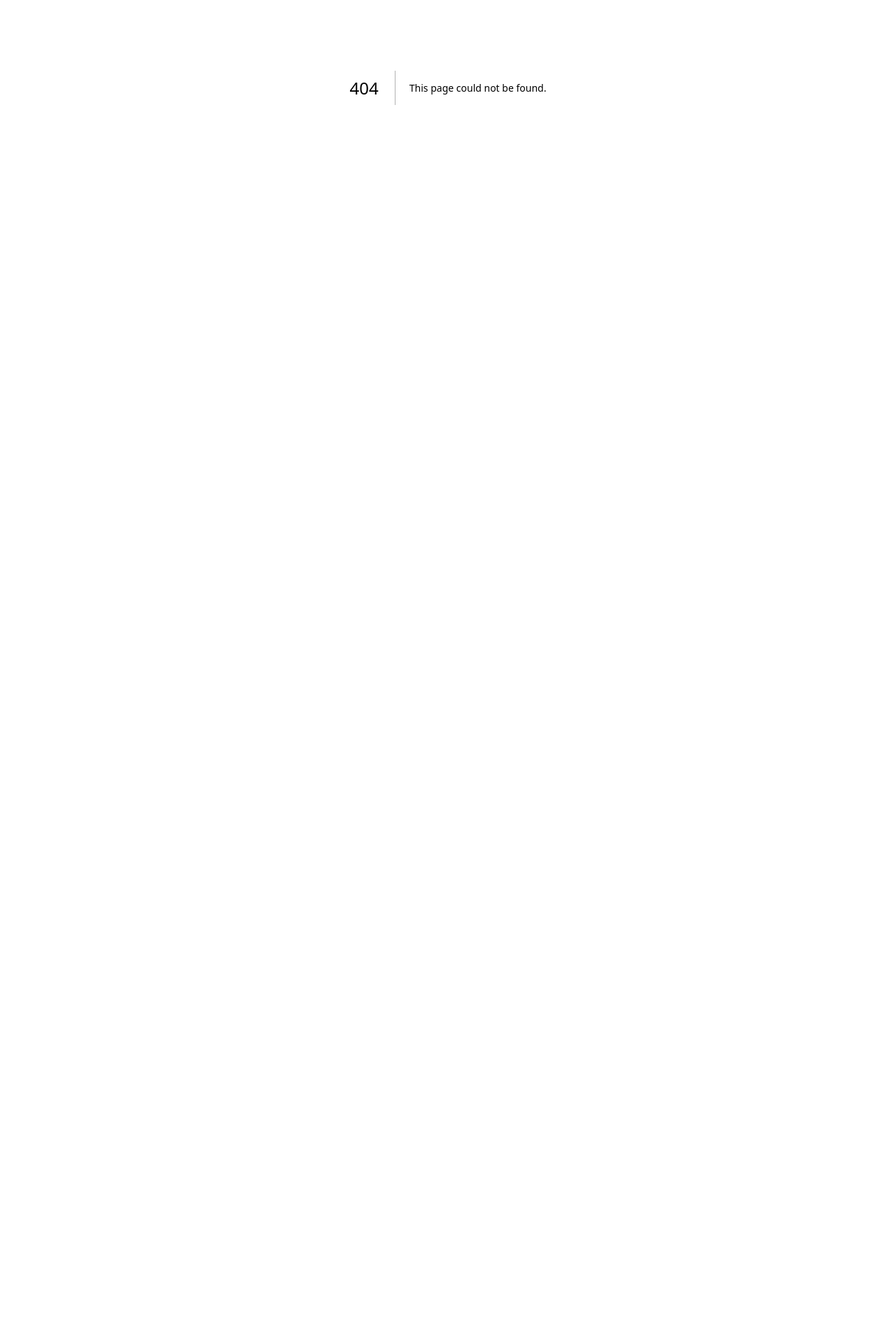
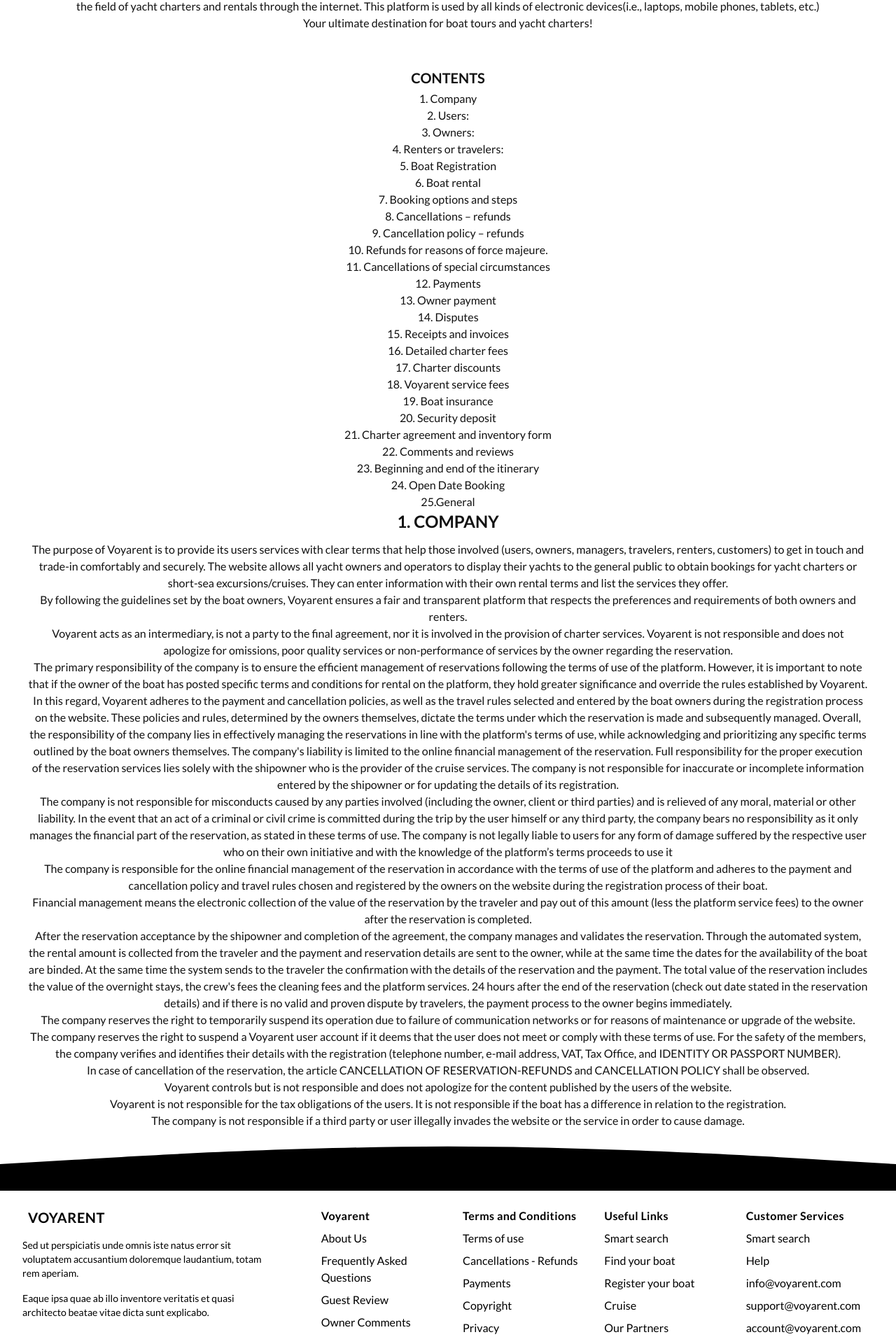
Before and after one commit to samyak269/Voyarent_editssss, a Next.js app in the folder tripfinder-envato-release/packages/boat/: page /termsandcondition in a window 1280 px wide. Before the commit this address had no page. Shown: the part 275-2195 px from the top of the page at 70% size. Before the commit the page ends 800 px from the top, so only its background shows below. Built offline with nearby package versions, Linux system fonts and the light colour scheme.

Commit message:
term of use

```diff
--- /dev/null
+++ b/tripfinder-envato-release/packages/boat/src/app/(share-layout)/termsandcondition/page.tsx
@@ -0,0 +1,9 @@
+import Termsofuse from "@/components/termsofuse/termofuse";
+
+export default function page() {
+    return (
+      <div>
+        <Termsofuse/>
+      </div>
+    );
+  }
--- a/tripfinder-envato-release/packages/boat/src/components/footer/footer.tsx
+++ b/tripfinder-envato-release/packages/boat/src/components/footer/footer.tsx
@@ -26,7 +26,7 @@
 const termsandcondition = [
   {
     label: 'Terms of use',
-    path: Routes.public.AboutUs,
+    path: Routes.public.termsandcondition,
   },
   {
     label: 'Cancellations - Refunds',
@@ -65,6 +65,25 @@
   {
     label: 'Our Partners',
     path: Routes.public.Comment,
+  }
+];
+const CustomerServices = [
+  {
+    label: 'Smart search',
+    path: Routes.public.AboutUs,
+  },
+  {
+    label: 'Help',
+    path: Routes.public.faq,
+  },
+  {
+    label: 'info@voyarent.com',
+  },
+  {
+    label: 'support@voyarent.com',
+  },
+  {
+    label: 'account@voyarent.com',
   }
 ];
 
@@ -188,7 +207,7 @@
                    Customer Services
              </p>
                  <ul className="mt-2 space-y-2">
-                 {menuItems.map((item) => (
+                 {CustomerServices.map((item) => (
                   <li
                     key={item.label}
                     className=""
--- /dev/null
+++ b/tripfinder-envato-release/packages/boat/src/components/termsofuse/termofuse.tsx
@@ -0,0 +1,125 @@
+'use client';
+
+import Text from '@/components/ui/typography/text';
+
+export default function Termsofuse() {
+    return (
+      <div className="container-fluid w-full !max-w-[1248px] pt-12 lg:pt-20 2xl:pb-8 3xl:px-0 3xl:pt-24">
+        <div className="text-center">
+        <Text tag="h2" className="text-xl md:!text-2xl xl:!text-3xl">
+        TERMS OF USE OF THE WEBSITE AND SERVICES
+        </Text>
+        <br></br>
+        <Text tag="h2" className="text-xl md:!text-2xl xl:!text-1xl">
+           </Text>
+          <Text className="mt-2 text-sm lg:mt-3">
+          The company with the distinctive title VOYARENT LIMITED, hereinafter referred to as Voyarent or company, based in the United Kingdom at 178, Seven Sisters Road, LONDON, N7 UNITED KINGDOM registered in the Companies House, with registration number 13254231  created Voyarent.com, that is  a website-platform that is active in the field of yacht charters and rentals through the internet. This platform is used by all kinds of electronic devices(i.e., laptops, mobile phones, tablets, etc.)
+          <br></br>
+          Your ultimate destination for boat tours and yacht charters!
+          </Text>
+        </div>
+        <br></br>
+        <br></br>
+        <div className="text-center">
+        <Text tag="h4" className="mt-2 text-sm lg:mt-1">
+        CONTENTS
+        </Text>
+          <Text className="mt-2 text-sm lg:mt-1 ">
+            1. Company
+<br></br>
+2. Users:
+<br></br>
+3. Owners:
+<br></br>
+4. Renters or travelers:
+<br></br>
+5. Boat Registration
+<br></br>
+6. Boat rental
+<br></br>
+7. Booking options and steps
+<br></br>
+8. Cancellations – refunds
+<br></br>
+9. Cancellation policy – refunds
+<br></br>
+10. Refunds for reasons of force majeure.
+<br></br>
+11. Cancellations of special circumstances
+<br></br>
+12. Payments
+<br></br>
+13. Owner payment
+<br></br>
+14. Disputes
+<br></br>
+15. Receipts and invoices
+<br></br>
+16. Detailed charter fees
+<br></br>
+17. Charter discounts
+<br></br>
+18. Voyarent service fees
+<br></br>
+19. Boat insurance
+<br></br>
+20. Security deposit
+<br></br>
+21. Charter agreement and inventory form
+<br></br>
+22. Comments and reviews
+<br></br>
+23. Beginning and end of the itinerary
+<br></br>
+24. Open Date Booking
+<br></br>
+25.General
+<br></br>
+</Text>
+<Text tag="h2" className="text-xl md:!text-2xl xl:!text-1xl">
+1. COMPANY
+        </Text>
+        <Text className="mt-2 text-sm lg:mt-3">
+        The purpose of Voyarent is to provide its users services with clear terms that help those involved (users, owners, managers, travelers, renters, customers) to get in touch and trade-in comfortably and securely.  The website allows all yacht owners and operators to display their yachts to the general public to obtain bookings for yacht charters or short-sea excursions/cruises. They can enter information with their own rental terms and list the services they offer.
+        <br></br>
+ By following the guidelines set by the boat owners, Voyarent ensures a fair and transparent platform that respects the preferences and requirements of both owners and renters.
+ <br></br>
+Voyarent acts as an intermediary, is not a party to the final agreement, nor it is involved in the provision of charter services. Voyarent is not responsible and does not apologize for omissions, poor quality services or non-performance of services by the owner regarding the reservation.
+<br></br>
+The primary responsibility of the company is to ensure the efficient management of reservations following the terms of use of the platform. However, it is important to note that if the owner of the boat has posted specific terms and conditions for rental on the platform, they hold greater significance and override the rules established by Voyarent. In this regard, Voyarent adheres to the payment and cancellation policies, as well as the travel rules selected and entered by the boat owners during the registration process on the website. These policies and rules, determined by the owners themselves, dictate the terms under which the reservation is made and subsequently managed.  Overall, the responsibility of the company lies in effectively managing the reservations in line with the platform's terms of use, while acknowledging and prioritizing any specific terms outlined by the boat owners themselves.
+The company's liability is limited to the online financial management of the reservation. Full responsibility for the proper execution of the reservation services lies solely with the shipowner who is the provider of the cruise services. The company is not responsible for inaccurate or incomplete information entered by the shipowner or for updating the details of its registration.
+<br></br>
+The company is not responsible for misconducts caused by any parties involved (including the owner, client or third parties) and is relieved of any moral, material or other liability. In the event that an act of a criminal or civil crime is committed during the trip by the user himself or any third party, the company bears no responsibility as it only manages the financial part of the reservation, as stated in these terms of use. The company is not legally liable to users for any form of damage suffered by the respective user who on their own initiative and with the knowledge of the platform’s terms proceeds to use it
+<br></br>
+The company is responsible for the online financial management of the reservation in accordance with the terms of use of the platform and adheres to the payment and cancellation policy  and travel rules chosen and registered by the owners on the website during the registration process of their boat.
+<br></br>
+Financial management means the electronic collection  of the value of the reservation  by the traveler and  pay out of this amount (less the platform service fees) to the owner after the reservation is completed.
+<br></br>
+After the reservation acceptance by the shipowner and completion of the agreement, the company manages and validates the reservation. Through the automated system, the rental amount is collected from the traveler and the payment and reservation details are sent to the owner, while at the same time the dates for the availability of the boat are binded. At the same time the system sends to the traveler the confirmation with the details of the reservation and the payment. The total value of the reservation includes the value of the overnight stays, the crew's fees the cleaning fees and the platform services.
+24 hours after the end of the reservation (check out date stated in the reservation details) and if there is no valid and proven dispute by travelers, the payment process to the owner begins immediately.
+<br></br>
+The company reserves the right to temporarily suspend its operation due to failure of communication networks or for reasons of maintenance or upgrade of the website.
+<br></br>
+The company reserves the right to suspend a Voyarent user account if it deems that the user does not meet or comply with these terms of use.
+For the safety of the members, the company verifies and identifies their details with the registration (telephone number, e-mail address, VAT, Tax Office, and IDENTITY OR PASSPORT NUMBER).
+<br></br>
+In case of cancellation of the reservation, the article CANCELLATION OF RESERVATION-REFUNDS and CANCELLATION POLICY  shall be observed.
+<br></br>
+ Voyarent controls but is not responsible and does not apologize for the content published by the users of the website.
+ <br></br>
+ Voyarent is not responsible for the tax obligations of the users. It is not responsible if the boat has a difference in relation to the registration.
+ <br></br>
+The company is not responsible if a third party or user illegally invades the website or the service in order to cause damage.
+<br></br>
+
+{/* /* --------to be added more content------------- */ }
+        </Text>
+
+
+
+        </div>
+        </div>
+
+
+  );
+}
--- a/tripfinder-envato-release/packages/boat/src/config/routes.ts
+++ b/tripfinder-envato-release/packages/boat/src/config/routes.ts
@@ -14,6 +14,7 @@
     AboutUs: '/AboutUs',
     GuestReviews: '/GUEST-REVIEW',
     Comment: '/Owner-Comment',
+    termsandcondition: '/termsandcondition',
     news: '/news',
     help: '/help',
     notFound: '/404',
```
